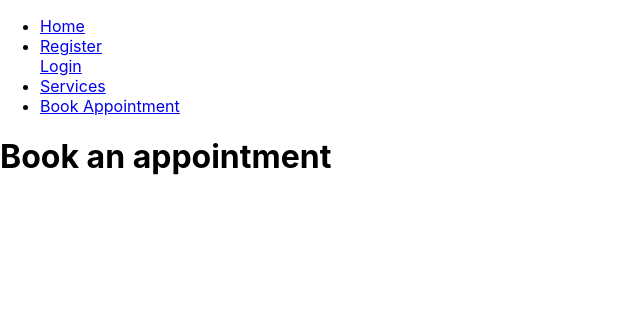
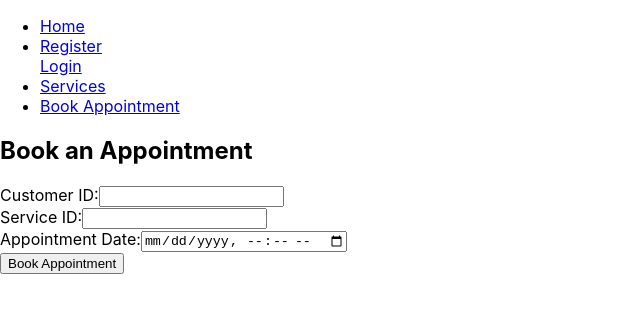
Before and after one commit to joycelinemarealle/HairBusinessApplication, a React (Create React App) app in the folder frontend/: page /book-appointment in a window 1280 px wide. Shown: the top 312 px of the page, without its empty margins (0-640 px from the left). Built offline with nearby package versions, Linux system fonts and the light colour scheme.

Commit message:
Changes to service page, verfiy user data, throw error if invalid. Update pending in log in

```diff
--- a/frontend/src/pages/BookAppointment.js
+++ b/frontend/src/pages/BookAppointment.js
@@ -1,6 +1,59 @@
-import React from 'react';
+import React , {useState} from 'react';
 
 function BookAppointment(){
-    return <h1>Book an appointment</h1>;
+    const[formData,setFormData] = useState({
+        customer_id: '',
+        service_id: '',
+        appointment_date: '',
+        status: 'pending'
+    });
+    const [message,setMessage] = useState('');
+
+    const handleChange = (e) => {
+        setFormData({ ...formData, [e.target.name]: e.target.value});
+    };
+
+    const handleSubmit = async (e) => {
+        e.preventDefault();
+        try {
+            const response = await fetch('http://localhost:5000/appointments', {
+                method: 'POST',
+                headers: {'Content-Type': 'application/json'},
+                body:JSON.stringify(formData)
+            });
+            const data = await response.json();
+            if (response.status ===201){
+                setMessage('Appointment booked successfully!');
+            } else{
+                setMessage('Error booking appointment:' + data.message);
+
+            }
+        } catch (error){
+            console.error('Error', error);
+            setMessage('An error occurred.')
+        }
+    }
+    return (
+        <div>
+            <h2>Book an Appointment</h2>
+            <form onSubmit={handleSubmit}>
+                <div>
+                    <label>Customer ID:</label>
+                    <input type="number" name="customer_id" value={formData.customer_id} onChange={handleChange} required/>
+                </div>
+                <div>
+                    <label>Service ID:</label>
+                    <input type="number" name="service_id" value={formData.service_id} onChange={handleChange} required />
+                </div>
+                <div>
+                    <lable> Appointment Date:</lable>
+                    <input type="datetime-local" name="appointment_date" value="formData.appointment_date" onChange={handleChange} required />
+                </div>
+                <button type="submit">Book Appointment</button>
+          </form>
+            {message && <p>{message}</p>}
+        </div>
+
+    );
 }
 export default BookAppointment;
--- a/frontend/src/pages/Login.js
+++ b/frontend/src/pages/Login.js
@@ -1,6 +1,7 @@
 import React , {useState} from 'react';
 
 function Login() {
+  // const [credentials, setCredentials] = useState({email: '', password: ''})
    const [email, setEmail] = useState('');
    const [password, setPassword] = useState('');
    const [message, setMessage] = useState('');
--- a/frontend/src/pages/Register.js
+++ b/frontend/src/pages/Register.js
@@ -16,21 +16,19 @@ function Register (){
     const handleSubmit = async (e) => {
         e.preventDefault();
         try{
-            const response = await fetch("http://127.0.0.1:5000/",{
+            const response = await fetch("http://127.0.0.1:5000/customers",{
                 method:'POST',
                 headers:{'Content-Type': 'application/json'},
                 body:JSON.stringify(formData)
             });
             const data = await response.json();
-            if (response.status === 201){
-                setMessage('Registration successful');
-            } else{
-                setMessage('Registration failed:' + data.message);
+            if (!response.ok){
+                const error = await response.json()
+                throw new Error(error.message || response.statusText)
             }
-
+            setMessage('Registration successful' );
         } catch(error){
-            console.error('Error',error);
-            setMessage('An error occured.');
+            setMessage('Registration failed:.' + error.message);
         }
     };
 
--- a/frontend/src/pages/Services.js
+++ b/frontend/src/pages/Services.js
@@ -1,7 +1,52 @@
-import React from 'react';
+import React , {useState, useEffect} from 'react';
 
 function Services(){
-    return <h1>Find hair services offered</h1>;
+    //1 Local state for list of services and any error message
+    const [services, setServices] = useState([]);
+    const [error,setError] = useState('');
+
+    //2 useEffect to fetch services once when the component mount
+    useEffect(() => {
+        //Call our backend API
+        fetch ('http://localhost:5000/services')
+                //2a check for HTTP errors (non-2xx  eg 200,201 status codes)
+            .then(response => {
+                if (!response.ok) throw new Error ('Error ${response.status}' );
+               //2b Parse JSON body on success
+                return response.json()
+            })
+        .then(json => {
+            //2c Extract array from '{services: [...] and save to state}'
+            setServices(json.services);
+        })
+        .catch(() => {
+            //2d If any step fails, set an error message
+            setError('Failed to load services.');
+        })
+
+    },[]); //empty dependency array means this runs only once
+
+// 3 If there was an error fetching, show it
+if (error) return <p>{error}</p>
+
+//4 While services array is still empty (fetching) , show a loading message
+if (!services.length) return <p>Loading services..</p>;
+
+    //5 Once data has loaded, render the list of services
+    return (
+        <div>
+            <h2> Available Services</h2>
+            <ul>
+                {services.map((service) => (
+                    <li key={service.id}>
+                        <h3>{service.service_name}</h3>
+                        <p>{service.description}</p>
+                        <p>Price:${service.price}</p>
+                    </li>
+                    ))}
+            </ul>
+        </div>
+    );
 }
 
 export default Services;
```
